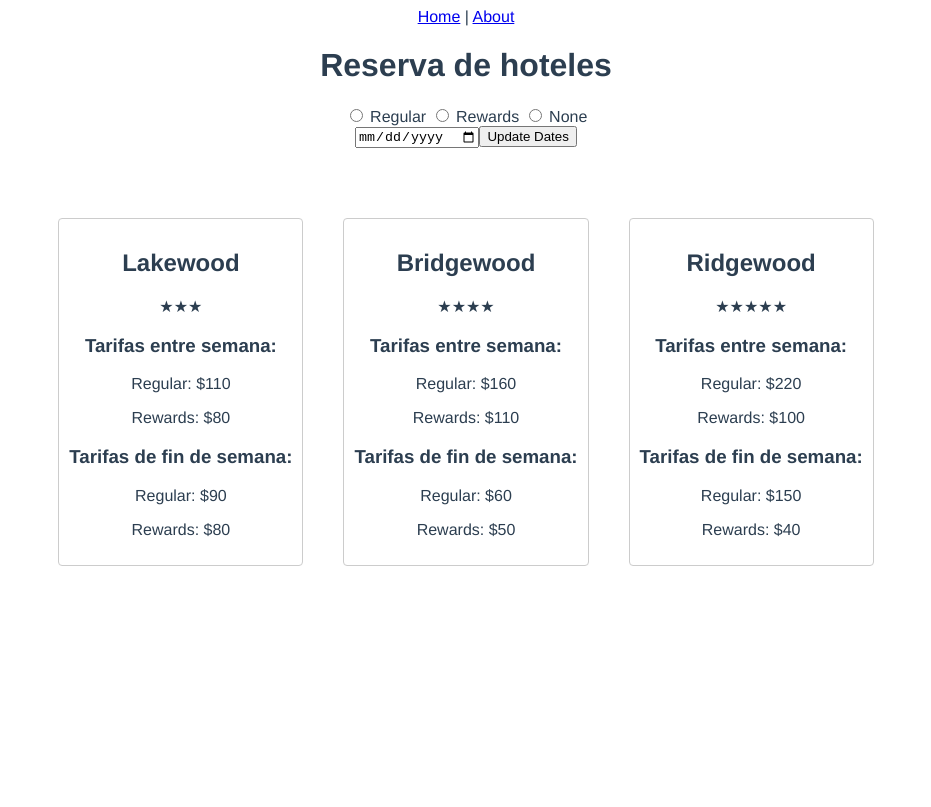
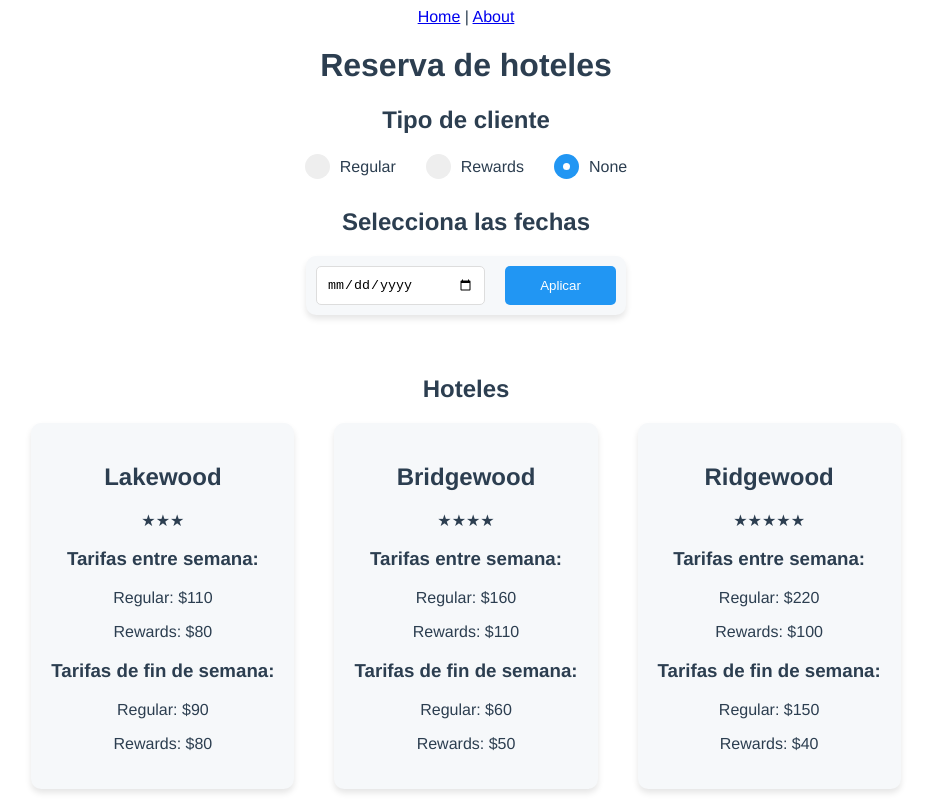
Before and after one commit to farriagadal/tipti-challenge, a Vue app: page / in a window 1280 px wide. Shown: the whole page, without its empty margins (174-1105 px from the left). Built offline with nearby package versions, Linux system fonts and the light colour scheme.

Commit message:
style: se dio estilo a DatePicker y CustomerToggle

```diff
--- a/src/components/CustomerToggle.vue
+++ b/src/components/CustomerToggle.vue
@@ -1,32 +1,38 @@
 <template>
   <div class="customer-toggle">
-    <label>
+    <h2>Tipo de cliente</h2>
+    <div class="radio-wrapper">
+      <label class="radio-container">
+        Regular
         <input
           name="customerType"
           type="radio"
           value="regular"
           v-model="internalValue"
         />
-      Regular
+        <span class="checkmark"></span>
       </label>
-    <label>
+      <label class="radio-container">
+        Rewards
         <input
           name="customerType"
           type="radio"
           value="rewards"
           v-model="internalValue"
         />
-      Rewards
+        <span class="checkmark"></span>
       </label>
-    <label>
+      <label class="radio-container">
+        None
         <input
           name="customerType"
           type="radio"
           :value="null"
           v-model="internalValue"
         />
-      None
+        <span class="checkmark"></span>
       </label>
+    </div>
   </div>
 </template>
 
@@ -41,7 +47,7 @@ export default defineComponent({
     const store = useStore()
 
     const internalValue = computed<CustomerType | null | undefined>({
-      get: () => store.state.customerType,
+      get: () => store.state.customerType || null,
       set: (value) => store.commit('updateCustomerType', value)
     })
 
@@ -52,6 +58,64 @@ export default defineComponent({
 
 <style scoped lang="scss">
 .customer-toggle {
-  //
+  .radio-wrapper {
+    margin: 1rem 0;
+    display: flex;
+    gap: 30px;
+    margin: auto;
+    width: fit-content;
+  }
+  .radio-container {
+    padding-top: 4px;
+    text-align: left;
+    display: block;
+    position: relative;
+    padding-left: 35px;
+    margin-bottom: 12px;
+    cursor: pointer;
+    font-size: 16px;
+    user-select: none;
+
+    input {
+      position: absolute;
+      opacity: 0;
+      cursor: pointer;
+      height: 0;
+      width: 0;
+
+      &:checked ~ .checkmark {
+        background-color: #2196F3;
+        &:after {
+          display: block;
+        }
+      }
+    }
+
+    .checkmark {
+      position: absolute;
+      top: 0;
+      left: 0;
+      height: 25px;
+      width: 25px;
+      background-color: #eee;
+      border-radius: 50%;
+      &:after {
+        content: "";
+        position: absolute;
+        display: none;
+        top: 9px;
+        left: 9px;
+        width: 7px;
+        height: 7px;
+        border-radius: 50%;
+        background: white;
+      }
+    }
+
+    &:hover input ~ .checkmark {
+      transition: all 0.3s ease-in-out;
+      background-color: #ccc;
+    }
+  }
 }
 </style>
--- a/src/components/DatePicker.vue
+++ b/src/components/DatePicker.vue
@@ -1,15 +1,17 @@
 <template>
-  <div>
+  <h2>Selecciona las fechas</h2>
+  <div class="date-picker">
     <input
+      class="date-picker__input"
       type="date"
       v-model="selectedDate"
     />
-    <button @click="updateDates">Update Dates</button>
+    <button class="date-picker__button" @click="updateDates">Aplicar</button>
   </div>
-  <div>
-    <template v-for="date in dates">
-      {{ date }}
-    </template>
+  <div v-if="dates.length" class="dates-display">
+    <div v-for="(date, index) in dates" class="dates-display__date" :key="index">
+      {{ new Date(date).toLocaleDateString('es-ES', { day: '2-digit', month: '2-digit', year: 'numeric' })  }}
+    </div>
   </div>
 </template>
 
@@ -42,3 +44,58 @@ export default defineComponent({
   }
 })
 </script>
+
+<style lang="scss" scoped>
+$date-picker-bg: #f6f8fa;
+$button-bg: #2196f3;
+$border-color: #ddd;
+
+.date-picker {
+  display: flex;
+  justify-content: space-between;
+  gap: 20px;
+  width: 300px;
+  margin: 0 auto;
+  padding: 10px;
+  border-radius: 10px;
+  background: $date-picker-bg;
+  box-shadow: 0px 4px 6px rgba(0,0,0,0.1);
+
+  &__input {
+    width: 70%;
+    padding: 10px;
+    border: 1px solid $border-color;
+    border-radius: 5px;
+  }
+
+  &__button {
+    width: 150px;
+    padding: 10px;
+    border: none;
+    border-radius: 5px;
+    background-color: $button-bg;
+    color: #fff;
+    cursor: pointer;
+  }
+}
+
+.dates-display {
+  margin-top: 20px;
+  padding: 10px;
+  border-radius: 10px;
+  background: $date-picker-bg;
+  box-shadow: 0px 4px 6px rgba(0,0,0,0.1);
+  max-width: 300px;
+  margin: auto;
+
+  &__date {
+    padding: 5px;
+    border-bottom: 1px solid $border-color;
+
+    &:last-child {
+      border-bottom: none;
+    }
+  }
+}
+
+</style>
--- a/src/components/HotelCard.vue
+++ b/src/components/HotelCard.vue
@@ -92,10 +92,11 @@ export default defineComponent({
 
 <style lang="scss" scoped>
 .hotel-card {
-  border: solid 1px #ccc;
-  border-radius: 4px;
-  padding: 10px;
+  padding: 20px;
   margin-bottom: 10px;
   cursor: pointer;
+  border-radius: 10px;
+  background: #f6f8fa;
+  box-shadow: 0px 4px 6px rgba(0, 0, 0, 0.1);
 }
 </style>
--- a/src/components/HotelList.vue
+++ b/src/components/HotelList.vue
@@ -1,4 +1,5 @@
 <template>
+  <h2>Hoteles</h2>
   <div class="hotel-list">
     <HotelCard
       v-for="hotel in hotels"
@@ -60,11 +61,13 @@ export default defineComponent({
 </script>
 
 <style scoped lang="scss">
+h2 {
+  margin-top: 60px;
+}
 .hotel-list {
   display: flex;
   margin: auto;
   width: fit-content;
   gap: 40px;
-  margin-top: 70px;
 }
 </style>
```
Lines whose indentation alone changed are shown as unchanged.
